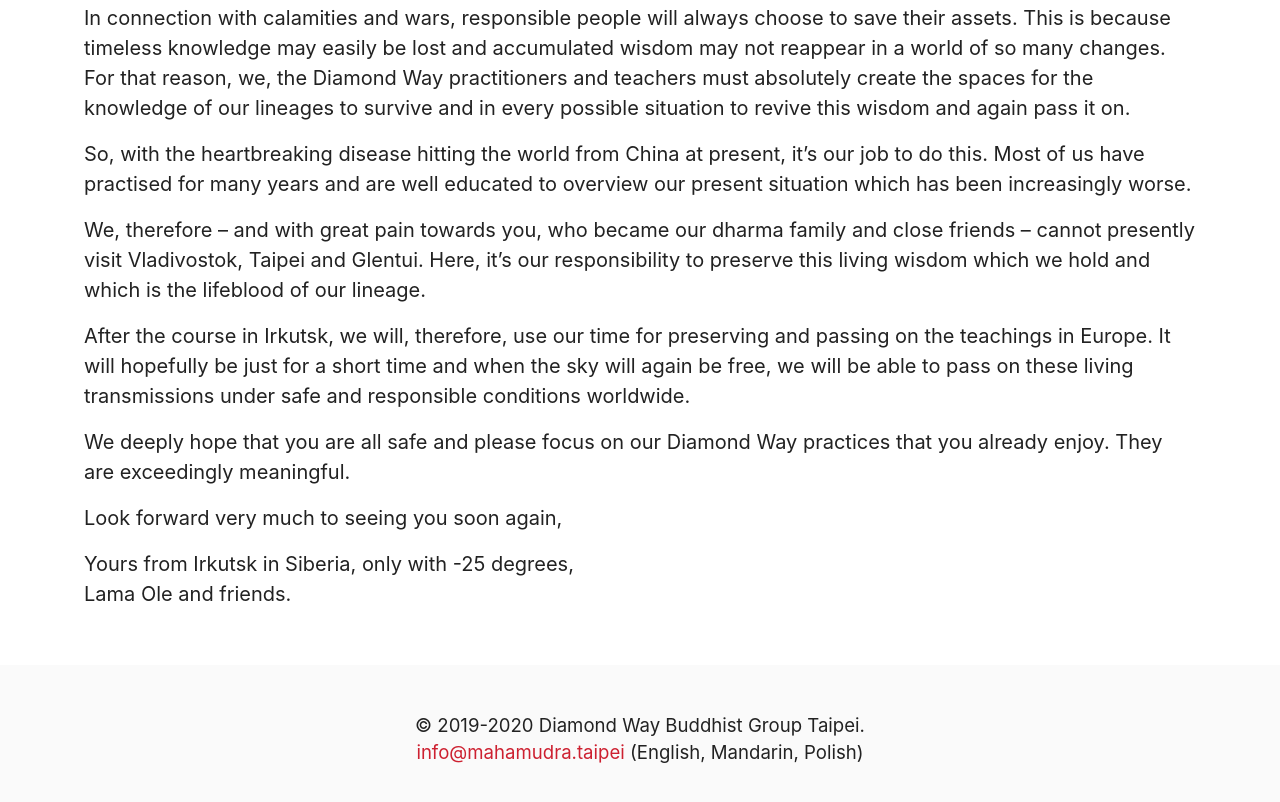
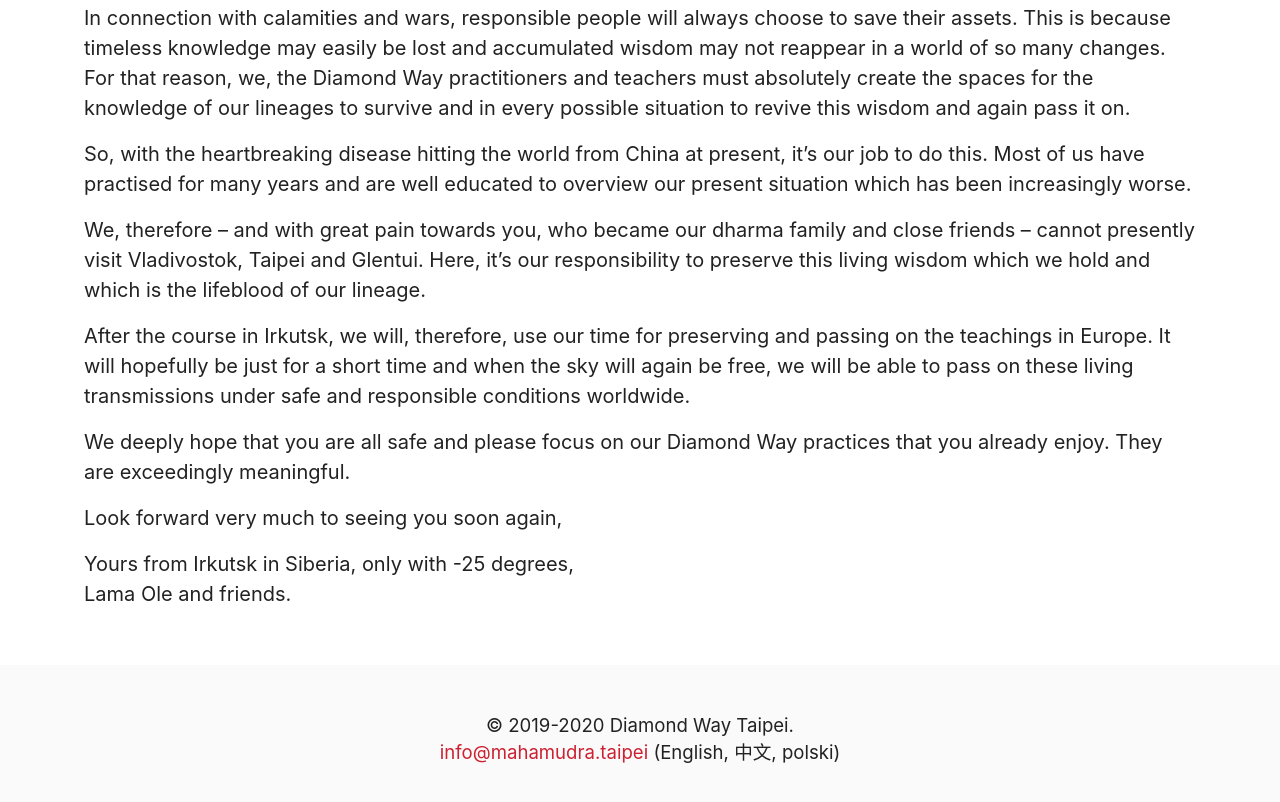
Before and after one commit to moroz/dwtaipei-website-static, a Gatsby site: page / in a window 1280 px wide. Shown: the part 697-1499 px from the top of the page. Built offline with nearby package versions, Linux system fonts and the light colour scheme; Gatsby itself is replaced by a stand-in of ours.

Commit message:
Add license

```diff
--- a/src/components/footer.js
+++ b/src/components/footer.js
@@ -2,10 +2,10 @@
 
 export default () => (
   <footer className="footer">
-    <p>© 2019-2020 Diamond Way Buddhist Group Taipei.</p>
+    <p>© 2019-2020 Diamond Way Taipei.</p>
     <p>
       <a href="mailto:info@mahamudra.taipei">info@mahamudra.taipei</a> (English,
-      Mandarin, Polish)
+      中文, polski)
     </p>
   </footer>
 );
```
Also changed, not shown: 1 other file.
